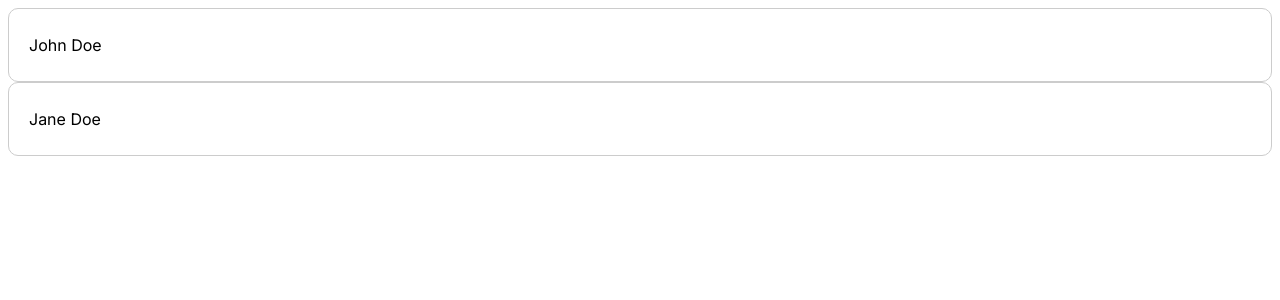
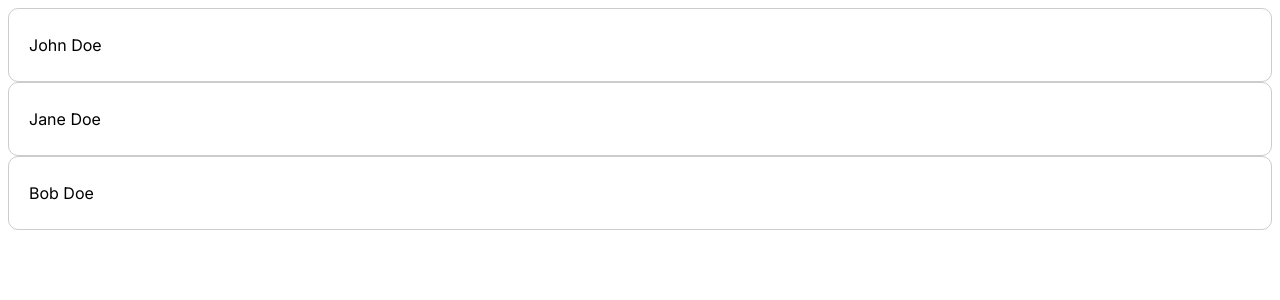
Before and after one commit to danwill89/test-gen-ai, a Next.js app: page / in a window 1280 px wide. Shown: the top 300 px of the page. Built offline with nearby package versions, Linux system fonts and the light colour scheme.

Commit message:
Update page.tsx

```diff
--- a/app/page.tsx
+++ b/app/page.tsx
@@ -5,6 +5,7 @@ export default function Home() {
     <>
       <Card name="John Doe" />
       <Card name="Jane Doe" />
+      <Card name="Bob Doe" />
     </>
   )
 }
```
